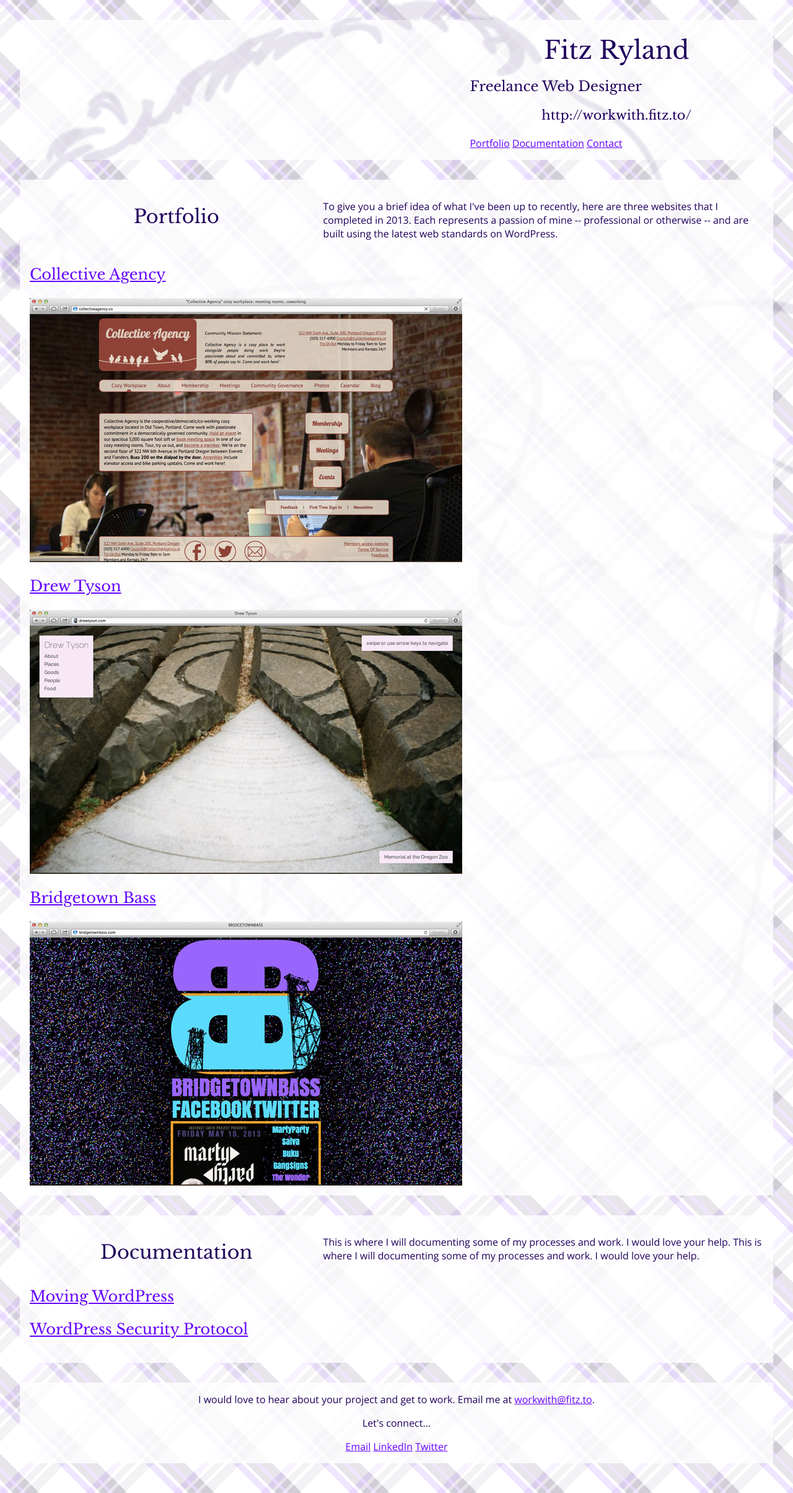
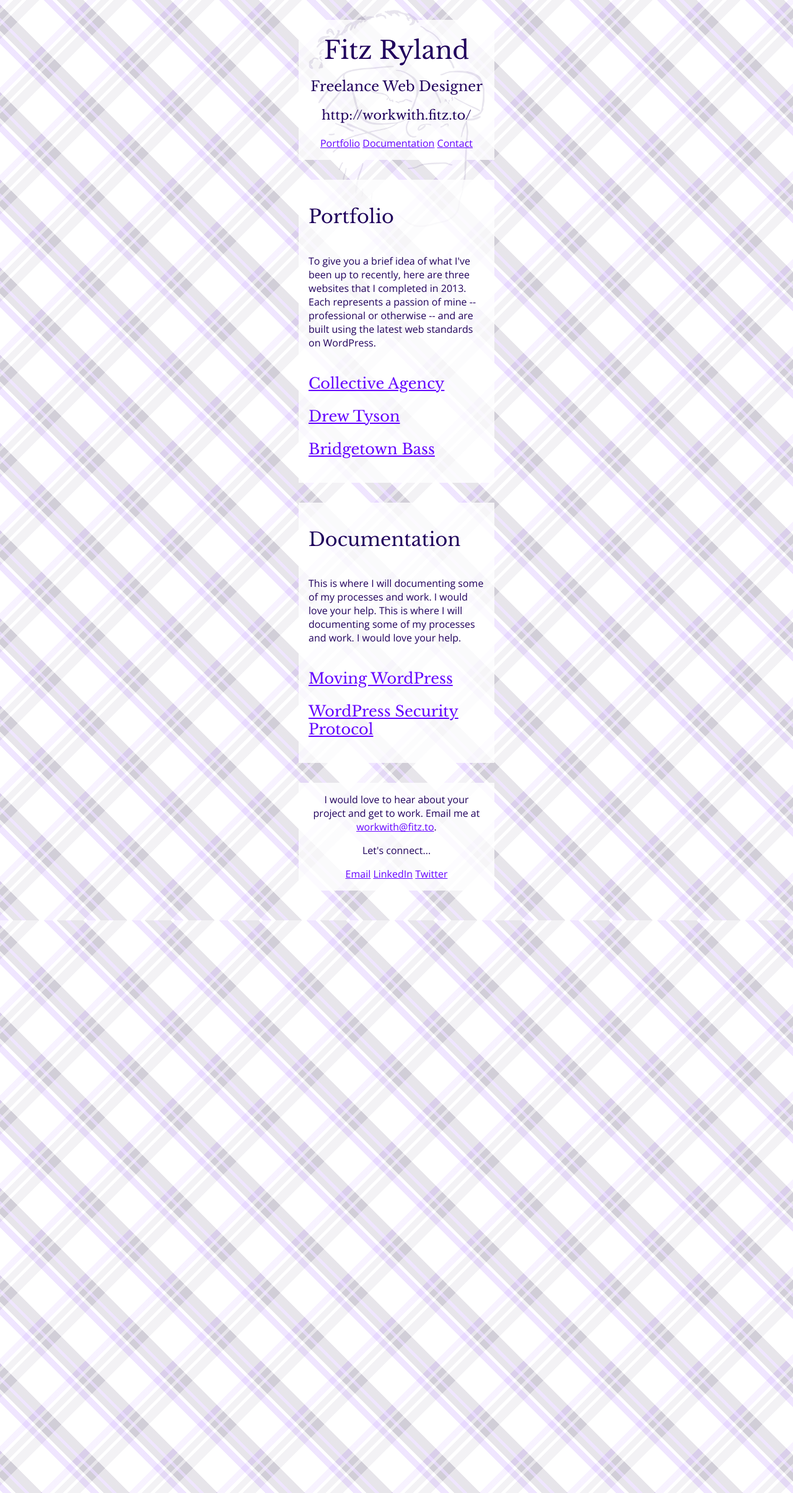
Before and after one commit to fitzryland/workwithfitzto, a Jekyll site: the page built from index.html, in a window 1280 px wide. Shown: the whole page at 62% size. Built offline with Jekyll 4.4.1, drawn with Linux system fonts in a browser that asks for light colours; nearby versions of some CDN libraries; Markdown is read by kramdown in place of the engine named in the settings; comment, search, counter and statistics services are not loaded.

Commit message:
base mobile css layout. No media queries'

```diff
--- a/_layouts/default.html
+++ b/_layouts/default.html
@@ -5,7 +5,7 @@
         {% for project in site.categories.make %}
             <a href="{{ project.link }}" target="_blank" class="project">
                 <h3>{{ project.title }}</h3>
-                <img src="{{ project.img }}" width="698" height="426"/>
+                <!-- <img src="{{ project.img }}" width="698" height="426"/> -->
             </a>
         {% endfor %}
     </section>
--- a/css/main.css
+++ b/css/main.css
@@ -44,42 +44,6 @@
   background-color: #20005c;
   color: white; }
 
-::selection {
-  background: rgba(224, 204, 255, 0.5); }
-
-::-moz-selection {
-  background: rgba(224, 204, 255, 0.5); }
-
-.wrap {
-  margin: 1em auto;
-  max-width: 316px;
-  min-height: 500px;
-  position: relative; }
-  .wrap:after {
-    content: "";
-    display: table;
-    clear: both; }
-  @media only screen and (min-width: 979px) {
-    .wrap {
-      max-width: 95%; } }
-
-header, section, footer {
-  background-color: rgba(255, 255, 255, 0.8);
-  margin: 2em 0;
-  padding: 1em;
-  position: relative;
-  z-index: 0; }
-  header:after, section:after, footer:after {
-    content: "";
-    display: table;
-    clear: both; }
-
-.buttonWrap {
-  display: block;
-  font-size: 1.2em;
-  margin: 1.5em 0;
-  text-align: center; }
-
 a.button:link, a.button:visited {
   background-image: -webkit-linear-gradient(-80deg, #dac1ff, #7e59b5);
   background-image: -moz-linear-gradient(-80deg, #dac1ff, #7e59b5);
@@ -103,8 +67,38 @@
   border-left: 2px solid #7b4ac2;
   color: #20005c; }
 
-a.icon {
-  text-decoration: none; }
+.buttonWrap {
+  display: block;
+  font-size: 1.2em;
+  margin: 1.5em 0;
+  text-align: center; }
+
+::selection {
+  background: rgba(224, 204, 255, 0.5); }
+
+::-moz-selection {
+  background: rgba(224, 204, 255, 0.5); }
+
+.wrap {
+  margin: 1em auto;
+  max-width: 316px;
+  min-height: 500px;
+  position: relative; }
+  .wrap:after {
+    content: "";
+    display: table;
+    clear: both; }
+
+header, section, footer {
+  background-color: rgba(255, 255, 255, 0.8);
+  margin: 2em 0;
+  padding: 1em;
+  position: relative;
+  z-index: 0; }
+  header:after, section:after, footer:after {
+    content: "";
+    display: table;
+    clear: both; }
 
 footer {
   text-align: center; }
@@ -121,15 +115,11 @@
     color: #9f78d9; }
 
 .homeDesc {
-  float: right;
   position: relative;
-  width: 40%;
-  z-index: 1000; }
-  @media only screen and (max-width: 640px) {
-    .homeDesc {
-      float: none;
-      text-align: center;
-      width: 100%; } }
+  z-index: 1000;
+  float: none;
+  text-align: center;
+  width: 100%; }
   .homeDesc h1 {
     margin: 0.2em 0 0;
     text-align: center; }
@@ -141,30 +131,22 @@
 
 .logo {
   height: auto;
-  left: -2em;
+  left: 1em;
+  opacity: 0.1;
   position: absolute;
-  top: -2em;
-  width: 60%;
-  z-index: 700;
-  opacity: 0.1;
-  width: 115%; }
+  top: -1em;
+  width: 90%;
+  z-index: 700; }
 
 .title {
-  float: left;
   font-size: 1.9em;
   text-align: center;
   width: 40%; }
-  @media only screen and (max-width: 640px) {
-    .title {
-      float: none; } }
 
 .secDesc {
   display: inline-block;
-  width: 60%; }
-  @media only screen and (max-width: 640px) {
-    .secDesc {
-      float: none;
-      width: 100%; } }
+  float: none;
+  width: 100%; }
 
 article.project:after {
   content: "";
@@ -183,18 +165,12 @@
   display: inline;
   float: left;
   text-align: center;
-  width: 40%; }
+  width: 100%; }
   .projHead h3 {
     margin-top: 1em; }
-  @media only screen and (max-width: 640px) {
-    .projHead {
-      width: 100%; } }
 
 .projCont {
   display: inline;
   float: left;
   margin-top: 1.3em;
-  width: 60%; }
-  @media only screen and (max-width: 640px) {
-    .projCont {
-      width: 100%; } }
+  width: 100%; }
```
Also changed, not shown: css/main.scss (+32 -65 lines).
